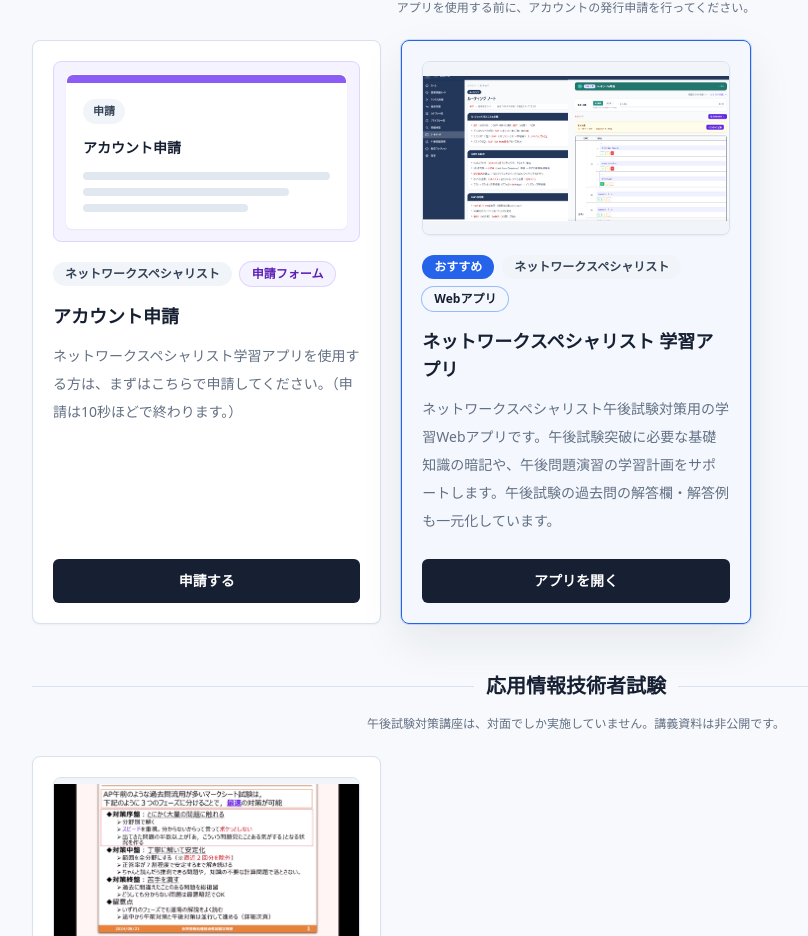
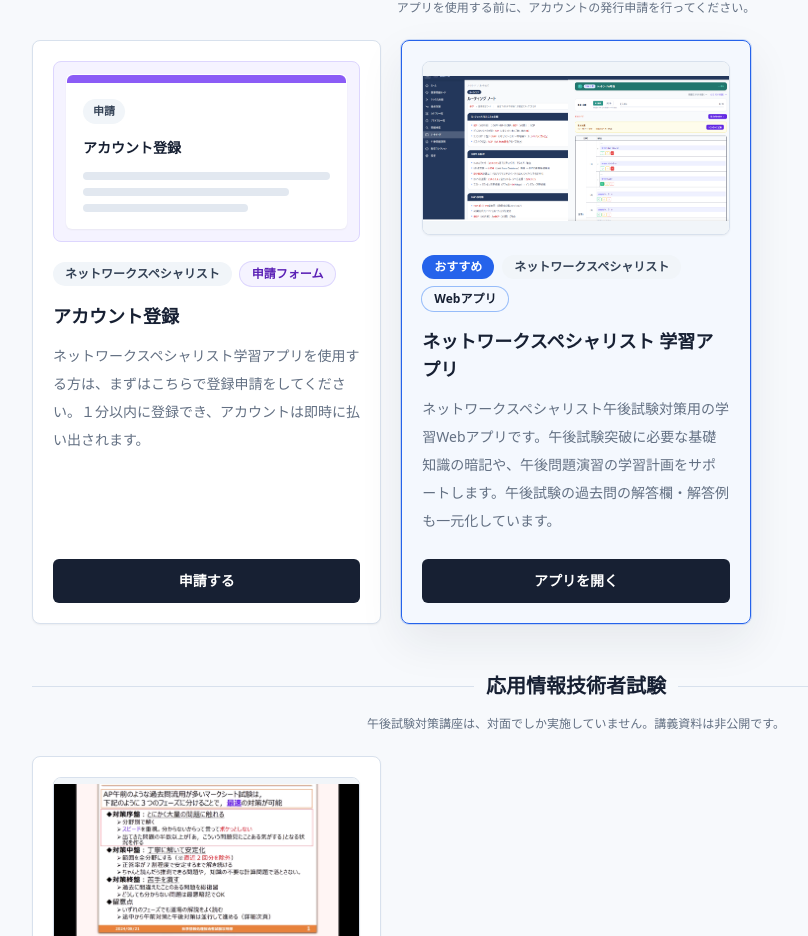
Before and after one commit to hmamiya52-bit/4th-TA_byMamiya, a Next.js app: page / in a window 1280 px wide. Shown: the part 2257-3193 px from the top of the page, without its empty margins (64-872 px from the left). Built offline with nearby package versions, Linux system fonts and the light colour scheme.

Commit message:
Update network account registration copy

```diff
--- a/src/data/materials.ts
+++ b/src/data/materials.ts
@@ -62,11 +62,11 @@ export const materials: Material[] = [
     thumbnail: "/materials/fe-sample-problems.png",
   },
   {
-    title: "アカウント申請",
+    title: "アカウント登録",
     exam: "ネットワークスペシャリスト",
     type: "申請フォーム",
     description:
-      "ネットワークスペシャリスト学習アプリを使用する方は、まずはこちらで申請してください。（申請は10秒ほどで終わります。）",
+      "ネットワークスペシャリスト学習アプリを使用する方は、まずはこちらで登録申請をしてください。１分以内に登録でき、アカウントは即時に払い出されます。",
     url: "https://docs.google.com/forms/d/e/1FAIpQLSfRHSGpnpWnyhpl5dxfdmkxix7ro_PrEiHaYwMJdWYa6Gmtfw/viewform?usp=publish-editor",
   },
   {
```
